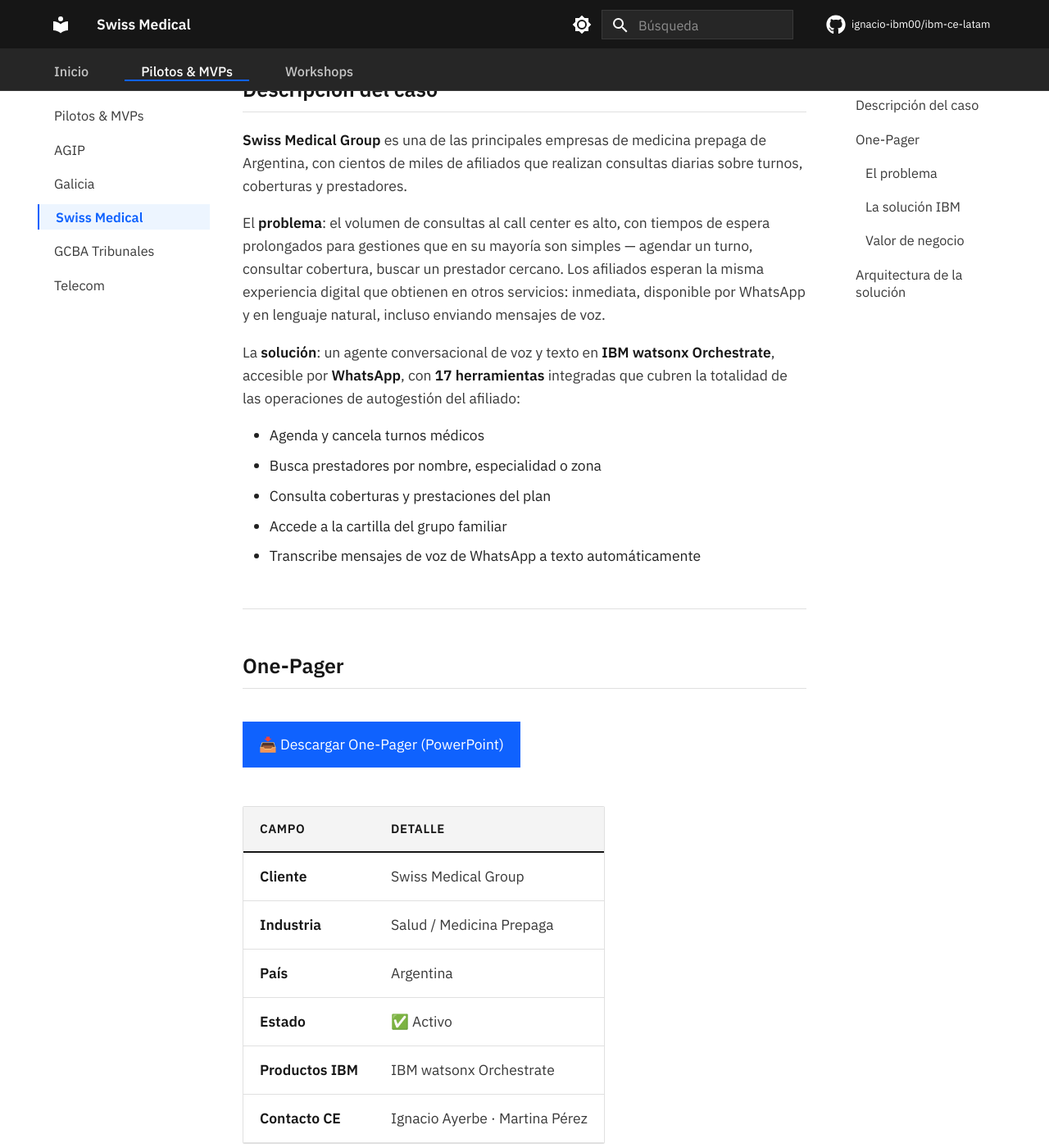
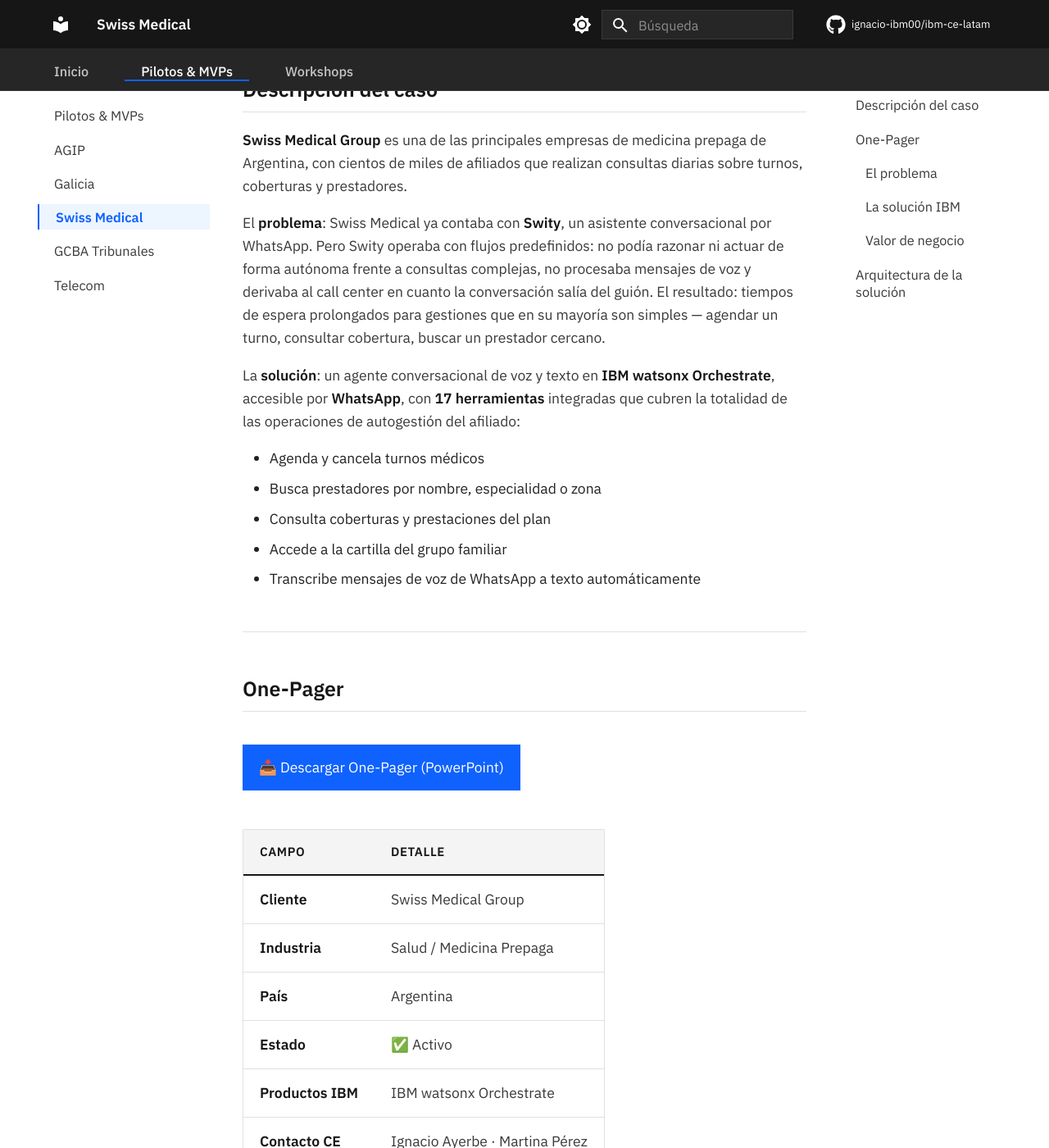
Before and after one commit to ignacio-ibm00/ibm-ce-latam, an MkDocs documentation site: the page built from docs/pilotos/swiss-medical/index.md, in a window 1280 px wide and 1400 px high, scrolled down 239 px. Shown: the whole window at 82% size. Built offline with MkDocs 1.6.1 and Material for MkDocs 9.7.7, drawn with Linux system fonts in a browser that asks for light colours; comment, search, counter and statistics services are not loaded; some of the changed text lies outside the part shown.

Commit message:
docs(swiss-medical): reescribe el problema mencionando Swity como contexto del upgrade a agentes

```diff
--- a/docs/pilotos/swiss-medical/index.md
+++ b/docs/pilotos/swiss-medical/index.md
@@ -13,7 +13,7 @@
 
 **Swiss Medical Group** es una de las principales empresas de medicina prepaga de Argentina, con cientos de miles de afiliados que realizan consultas diarias sobre turnos, coberturas y prestadores.
 
-El **problema**: el volumen de consultas al call center es alto, con tiempos de espera prolongados para gestiones que en su mayoría son simples — agendar un turno, consultar cobertura, buscar un prestador cercano. Los afiliados esperan la misma experiencia digital que obtienen en otros servicios: inmediata, disponible por WhatsApp y en lenguaje natural, incluso enviando mensajes de voz.
+El **problema**: Swiss Medical ya contaba con **Swity**, un asistente conversacional por WhatsApp. Pero Swity operaba con flujos predefinidos: no podía razonar ni actuar de forma autónoma frente a consultas complejas, no procesaba mensajes de voz y derivaba al call center en cuanto la conversación salía del guión. El resultado: tiempos de espera prolongados para gestiones que en su mayoría son simples — agendar un turno, consultar cobertura, buscar un prestador cercano.
 
 La **solución**: un agente conversacional de voz y texto en **IBM watsonx Orchestrate**, accesible por **WhatsApp**, con **17 herramientas** integradas que cubren la totalidad de las operaciones de autogestión del afiliado:
 
@@ -41,7 +41,7 @@ La **solución**: un agente conversacional de voz y texto en **IBM watsonx Orche
 | **Contacto CE** | Ignacio Ayerbe · Martina Pérez |
 
 ### El problema
-Los afiliados de Swiss Medical dependen del call center para gestiones de autogestión — turnos, coberturas, prestadores — que generan altos volúmenes de llamadas y tiempos de espera. El canal de WhatsApp, donde los afiliados ya están, no estaba aprovechado para autogestión real.
+Swiss Medical ya tenía presencia en WhatsApp con **Swity**, pero su arquitectura de chatbot tradicional generaba fricciones: no entendía consultas complejas, no procesaba audio, y requería escalada al call center en cuanto la conversación se desviaba del flujo programado. Los afiliados querían autogestión real — inmediata, en lenguaje natural, por voz o texto — y Swity no podía dársela.
 
 ### La solución IBM
 Un agente conversacional en watsonx Orchestrate integrado en **WhatsApp**, con capacidad de procesar mensajes de texto y de voz. Respaldado por 17 herramientas especializadas que cubren turnos, prestadores, coberturas, cartilla familiar y validación del contrato del afiliado.
```
